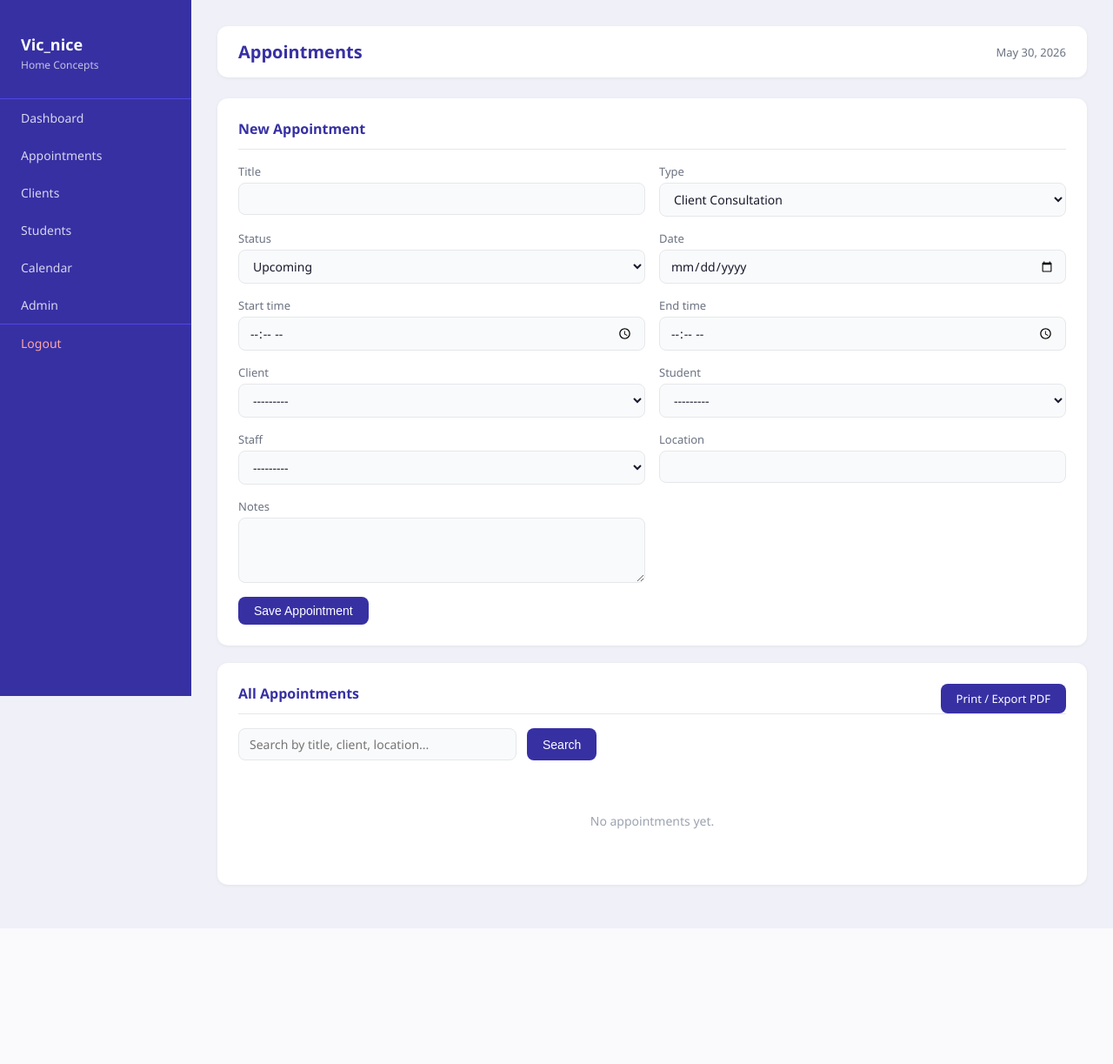
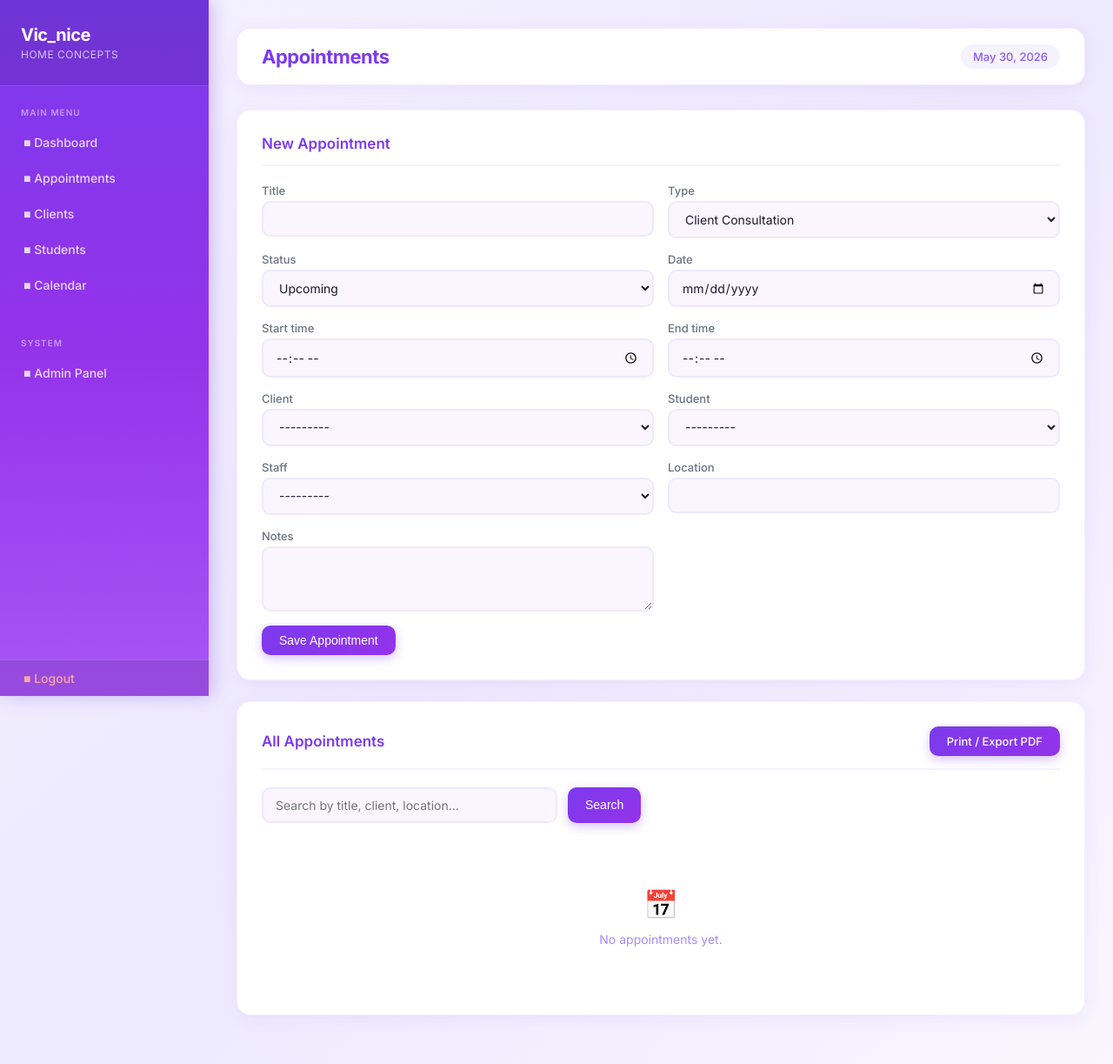
Before and after one commit to Splankshy/vicnice-scheduler, a Django app: page /appointments/ in a window 1280 px wide. Shown: the whole page at 87% size. Before the commit the page ends 1020 px from the top, so only its background shows below. Run offline with Django 5.2, Linux system fonts and the light colour scheme; the visitor is signed in with stand-in values (Sample User, id 1); data that the repository does not hold is empty.

Commit message:
Beautiful light purple redesign with animations

```diff
--- a/scheduler/templates/scheduler/base.html
+++ b/scheduler/templates/scheduler/base.html
@@ -5,87 +5,117 @@
 <meta name="viewport" content="width=device-width, initial-scale=1.0">
 <title>Vic_nice Home Concepts</title>
 <style>
+@import url("https://fonts.googleapis.com/css2?family=Inter:wght@300;400;500;600;700&display=swap");
 *{margin:0;padding:0;box-sizing:border-box;}
-body{font-family:"Segoe UI",sans-serif;background:#f0f0f8;color:#1a1a2e;}
-.sidebar{position:fixed;top:0;left:0;width:220px;height:100vh;background:#3730a3;color:white;padding:20px 0;overflow-y:auto;z-index:1000;transition:transform 0.3s;}
-.sidebar .logo{padding:20px 24px 30px;font-size:18px;font-weight:700;border-bottom:1px solid #4f46e5;line-height:1.3;}
-.sidebar .logo span{display:block;font-size:12px;font-weight:400;opacity:0.7;margin-top:4px;}
-.sidebar a{display:block;padding:12px 24px;color:rgba(255,255,255,0.8);text-decoration:none;font-size:14px;transition:all 0.2s;}
-.sidebar a:hover{background:#4f46e5;color:white;padding-left:30px;}
-.main{margin-left:220px;padding:30px;}
-.topbar{background:white;border-radius:12px;padding:16px 24px;margin-bottom:24px;display:flex;justify-content:space-between;align-items:center;box-shadow:0 1px 4px rgba(0,0,0,0.06);}
-.topbar h1{font-size:20px;color:#3730a3;font-weight:700;}
-.topbar .date{font-size:13px;color:#6b7280;}
+body{font-family:"Inter",sans-serif;background:linear-gradient(135deg,#f5f3ff 0%,#ede9fe 50%,#faf5ff 100%);min-height:100vh;color:#1a1a2e;}
+.sidebar{position:fixed;top:0;left:0;width:240px;height:100vh;background:linear-gradient(180deg,#7c3aed 0%,#9333ea 50%,#a855f7 100%);color:white;padding:0;overflow-y:auto;z-index:1000;transition:transform 0.3s ease;box-shadow:4px 0 20px rgba(124,58,237,0.3);}
+.sidebar .logo{padding:28px 24px;border-bottom:1px solid rgba(255,255,255,0.15);background:rgba(0,0,0,0.1);}
+.sidebar .logo h2{font-size:20px;font-weight:700;color:white;letter-spacing:-0.5px;}
+.sidebar .logo span{display:block;font-size:12px;font-weight:400;opacity:0.7;margin-top:3px;letter-spacing:0.5px;text-transform:uppercase;}
+.nav-section{padding:16px 0;}
+.nav-label{padding:8px 24px;font-size:10px;font-weight:600;text-transform:uppercase;letter-spacing:1px;opacity:0.5;}
+.sidebar a{display:flex;align-items:center;gap:12px;padding:12px 24px;color:rgba(255,255,255,0.8);text-decoration:none;font-size:14px;font-weight:500;transition:all 0.2s ease;border-left:3px solid transparent;}
+.sidebar a:hover{background:rgba(255,255,255,0.15);color:white;border-left-color:white;padding-left:28px;}
+.sidebar a.active{background:rgba(255,255,255,0.2);color:white;border-left-color:white;}
+.sidebar .logout-link{position:absolute;bottom:0;width:100%;border-top:1px solid rgba(255,255,255,0.15);background:rgba(0,0,0,0.1);}
+.main{margin-left:240px;padding:32px;min-height:100vh;}
+.topbar{background:white;border-radius:16px;padding:18px 28px;margin-bottom:28px;display:flex;justify-content:space-between;align-items:center;box-shadow:0 4px 20px rgba(124,58,237,0.08);border:1px solid rgba(124,58,237,0.1);}
+.topbar h1{font-size:22px;color:#7c3aed;font-weight:700;letter-spacing:-0.5px;}
+.topbar .date{font-size:13px;color:#8b5cf6;background:#f5f3ff;padding:6px 14px;border-radius:20px;font-weight:500;}
 .hamburger{display:none;background:none;border:none;cursor:pointer;padding:4px;}
-.hamburger span{display:block;width:24px;height:3px;background:#3730a3;margin:5px 0;border-radius:3px;transition:0.3s;}
-.overlay{display:none;position:fixed;top:0;left:0;width:100%;height:100%;background:rgba(0,0,0,0.5);z-index:999;}
-.card{background:white;border-radius:12px;padding:24px;box-shadow:0 1px 4px rgba(0,0,0,0.06);margin-bottom:20px;}
-.card h2{font-size:16px;font-weight:600;color:#3730a3;margin-bottom:16px;padding-bottom:12px;border-bottom:1px solid #e5e7eb;}
-.stats{display:grid;grid-template-columns:repeat(4,1fr);gap:16px;margin-bottom:24px;}
-.stat{background:white;border-radius:12px;padding:20px;box-shadow:0 1px 4px rgba(0,0,0,0.06);border-left:4px solid #3730a3;}
-.stat .num{font-size:32px;font-weight:700;color:#3730a3;}
-.stat .label{font-size:13px;color:#6b7280;margin-top:4px;}
-.table-wrap{overflow-x:auto;}
-table{width:100%;border-collapse:collapse;min-width:500px;}
-th{text-align:left;padding:10px 12px;font-size:12px;color:#6b7280;border-bottom:2px solid #e5e7eb;text-transform:uppercase;letter-spacing:0.05em;}
-td{padding:12px;font-size:14px;border-bottom:1px solid #f3f4f6;}
-tr:hover td{background:#f8f7ff;}
-.badge{display:inline-block;padding:3px 10px;border-radius:20px;font-size:12px;font-weight:500;}
-.badge-consultation{background:#e0e7ff;color:#3730a3;}
+.hamburger span{display:block;width:24px;height:2px;background:#7c3aed;margin:6px 0;border-radius:3px;transition:0.3s;}
+.overlay{display:none;position:fixed;top:0;left:0;width:100%;height:100%;background:rgba(0,0,0,0.4);z-index:999;backdrop-filter:blur(4px);}
+.stats{display:grid;grid-template-columns:repeat(4,1fr);gap:20px;margin-bottom:28px;}
+.stat{background:white;border-radius:16px;padding:24px;box-shadow:0 4px 20px rgba(124,58,237,0.08);border:1px solid rgba(124,58,237,0.08);transition:transform 0.2s,box-shadow 0.2s;position:relative;overflow:hidden;}
+.stat::before{content:"";position:absolute;top:0;left:0;right:0;height:4px;background:linear-gradient(90deg,#7c3aed,#a855f7);}
+.stat:hover{transform:translateY(-2px);box-shadow:0 8px 30px rgba(124,58,237,0.15);}
+.stat .num{font-size:36px;font-weight:700;color:#7c3aed;letter-spacing:-1px;}
+.stat .label{font-size:13px;color:#8b5cf6;margin-top:6px;font-weight:500;}
+.card{background:white;border-radius:16px;padding:28px;box-shadow:0 4px 20px rgba(124,58,237,0.08);margin-bottom:24px;border:1px solid rgba(124,58,237,0.08);transition:box-shadow 0.2s;}
+.card:hover{box-shadow:0 8px 30px rgba(124,58,237,0.12);}
+.card h2{font-size:17px;font-weight:600;color:#7c3aed;margin-bottom:20px;padding-bottom:14px;border-bottom:2px solid #f5f3ff;display:flex;align-items:center;justify-content:space-between;}
+table{width:100%;border-collapse:collapse;}
+th{text-align:left;padding:12px 16px;font-size:11px;color:#8b5cf6;border-bottom:2px solid #f5f3ff;text-transform:uppercase;letter-spacing:0.08em;font-weight:600;}
+td{padding:14px 16px;font-size:14px;border-bottom:1px solid #faf5ff;transition:background 0.15s;}
+tr:hover td{background:#faf5ff;}
+.table-wrap{overflow-x:auto;border-radius:12px;}
+.badge{display:inline-flex;align-items:center;padding:4px 12px;border-radius:20px;font-size:12px;font-weight:500;letter-spacing:0.02em;}
+.badge-consultation{background:#ede9fe;color:#6d28d9;}
 .badge-fitting{background:#fce7f3;color:#9d174d;}
 .badge-sewing{background:#d1fae5;color:#065f46;}
 .badge-class{background:#fef3c7;color:#92400e;}
 .badge-delivery{background:#dbeafe;color:#1e40af;}
 .badge-other{background:#f3f4f6;color:#374151;}
-.badge-upcoming{background:#e0e7ff;color:#3730a3;}
+.badge-upcoming{background:#ede9fe;color:#6d28d9;}
 .badge-completed{background:#d1fae5;color:#065f46;}
 .badge-cancelled{background:#fee2e2;color:#991b1b;}
 .badge-beginner{background:#fef3c7;color:#92400e;}
 .badge-intermediate{background:#dbeafe;color:#1e40af;}
 .badge-advanced{background:#d1fae5;color:#065f46;}
-.btn{display:inline-block;padding:8px 18px;border-radius:8px;font-size:14px;font-weight:500;cursor:pointer;border:none;text-decoration:none;transition:all 0.2s;}
-.btn-primary{background:#3730a3;color:white;}
-.btn-primary:hover{background:#4f46e5;}
-.empty{text-align:center;padding:40px;color:#9ca3af;font-size:14px;}
-input[type=text],input[type=email],input[type=date],input[type=time],input[type=number],select,textarea{width:100%;padding:8px 12px;border:1px solid #e5e7eb;border-radius:8px;font-size:14px;color:#1a1a2e;background:#f9fafb;outline:none;transition:border 0.2s;font-family:"Segoe UI",sans-serif;}
-input:focus,select:focus,textarea:focus{border-color:#3730a3;background:white;box-shadow:0 0 0 3px rgba(55,48,163,0.1);}
-.search-bar{display:flex;gap:12px;margin-bottom:20px;flex-wrap:wrap;}
-.search-bar input{max-width:320px;}
+.btn{display:inline-flex;align-items:center;gap:6px;padding:9px 20px;border-radius:10px;font-size:14px;font-weight:500;cursor:pointer;border:none;text-decoration:none;transition:all 0.2s ease;}
+.btn-primary{background:linear-gradient(135deg,#7c3aed,#9333ea);color:white;box-shadow:0 4px 12px rgba(124,58,237,0.3);}
+.btn-primary:hover{transform:translateY(-1px);box-shadow:0 6px 16px rgba(124,58,237,0.4);}
+.btn-sm{padding:5px 12px;font-size:12px;border-radius:8px;}
+.btn-danger{background:#fee2e2;color:#991b1b;}
+.btn-danger:hover{background:#fecaca;}
+.btn-success{background:#d1fae5;color:#065f46;}
+.btn-success:hover{background:#a7f3d0;}
+.empty{text-align:center;padding:50px;color:#a78bfa;font-size:14px;}
+.empty::before{content:"📅";display:block;font-size:32px;margin-bottom:12px;}
+input[type=text],input[type=email],input[type=date],input[type=time],input[type=number],select,textarea{width:100%;padding:10px 14px;border:2px solid #ede9fe;border-radius:10px;font-size:14px;color:#1a1a2e;background:#faf5ff;outline:none;transition:all 0.2s;font-family:"Inter",sans-serif;}
+input:focus,select:focus,textarea:focus{border-color:#7c3aed;background:white;box-shadow:0 0 0 4px rgba(124,58,237,0.1);}
+.search-bar{display:flex;gap:12px;margin-bottom:24px;flex-wrap:wrap;}
+.search-bar input{max-width:340px;}
+.form-grid{display:grid;grid-template-columns:1fr 1fr;gap:20px;}
+.form-field{display:flex;flex-direction:column;gap:6px;}
+.form-field label{font-size:13px;color:#6d28d9;font-weight:600;}
+.alert-success{padding:14px 18px;background:linear-gradient(135deg,#d1fae5,#a7f3d0);color:#065f46;border-radius:10px;margin-bottom:20px;font-size:14px;font-weight:500;border-left:4px solid #10b981;}
+.alert-error{padding:14px 18px;background:linear-gradient(135deg,#fee2e2,#fecaca);color:#991b1b;border-radius:10px;margin-bottom:20px;font-size:14px;font-weight:500;border-left:4px solid #ef4444;}
+@keyframes fadeIn{from{opacity:0;transform:translateY(10px);}to{opacity:1;transform:translateY(0);}}
+.card,.stat{animation:fadeIn 0.3s ease forwards;}
 @media(max-width:768px){
 .sidebar{transform:translateX(-100%);}
 .sidebar.open{transform:translateX(0);}
 .overlay.open{display:block;}
 .main{margin-left:0;padding:16px;}
 .hamburger{display:block;}
-.stats{grid-template-columns:repeat(2,1fr);}
-.topbar{padding:12px 16px;}
-.topbar h1{font-size:16px;}
-.card{padding:16px;}
-}
-@media(max-width:400px){
-.stats{grid-template-columns:1fr 1fr;gap:10px;}
-.stat .num{font-size:24px;}
+.stats{grid-template-columns:repeat(2,1fr);gap:14px;}
+.topbar{padding:14px 16px;}
+.topbar h1{font-size:17px;}
+.form-grid{grid-template-columns:1fr;}
+.card{padding:20px;}
 }
 </style>
 </head>
 <body>
 <div class="overlay" id="overlay" onclick="closeSidebar()"></div>
 <div class="sidebar" id="sidebar">
-  <div class="logo">Vic_nice<span>Home Concepts</span></div>
-  <a href="/" onclick="closeSidebar()">Dashboard</a>
-  <a href="/appointments/" onclick="closeSidebar()">Appointments</a>
-  <a href="/clients/" onclick="closeSidebar()">Clients</a>
-  <a href="/students/" onclick="closeSidebar()">Students</a>
-  <a href="/calendar/" onclick="closeSidebar()">Calendar</a>
-  <a href="/admin/" onclick="closeSidebar()">Admin</a>
-  <a href="/logout/" onclick="closeSidebar()" style="margin-top:auto;border-top:1px solid #4f46e5;color:#fca5a5;">Logout</a>
+  <div class="logo">
+    <h2>Vic_nice</h2>
+    <span>Home Concepts</span>
+  </div>
+  <div class="nav-section">
+    <div class="nav-label">Main Menu</div>
+    <a href="/" onclick="closeSidebar()">&#9632; Dashboard</a>
+    <a href="/appointments/" onclick="closeSidebar()">&#9632; Appointments</a>
+    <a href="/clients/" onclick="closeSidebar()">&#9632; Clients</a>
+    <a href="/students/" onclick="closeSidebar()">&#9632; Students</a>
+    <a href="/calendar/" onclick="closeSidebar()">&#9632; Calendar</a>
+  </div>
+  <div class="nav-section">
+    <div class="nav-label">System</div>
+    <a href="/admin/" onclick="closeSidebar()">&#9632; Admin Panel</a>
+  </div>
+  <div class="logout-link">
+    <a href="/logout/" onclick="closeSidebar()" style="color:#fca5a5;">&#9632; Logout</a>
+  </div>
 </div>
 <div class="main">
   <div class="topbar">
-    <button class="hamburger" onclick="openSidebar()">
-      <span></span><span></span><span></span>
-    </button>
-    <h1>{% block title %}Vic_nice Home Concepts{% endblock %}</h1>
+    <div style="display:flex;align-items:center;gap:16px;">
+      <button class="hamburger" onclick="openSidebar()"><span></span><span></span><span></span></button>
+      <h1>{% block title %}Vic_nice Home Concepts{% endblock %}</h1>
+    </div>
     <span class="date">{% now "N j, Y" %}</span>
   </div>
   {% block content %}{% endblock %}
```
Also changed, not shown: write_templates.py (+116 -51 lines).
